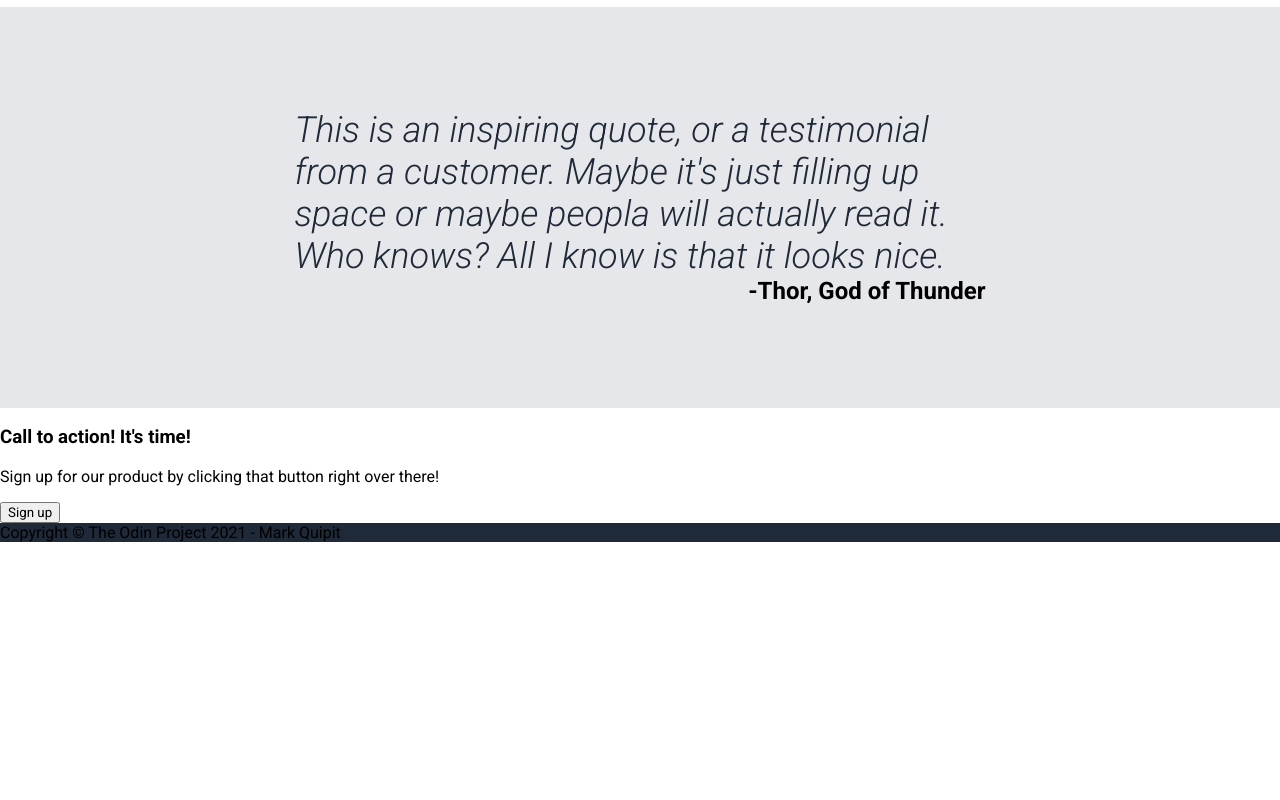
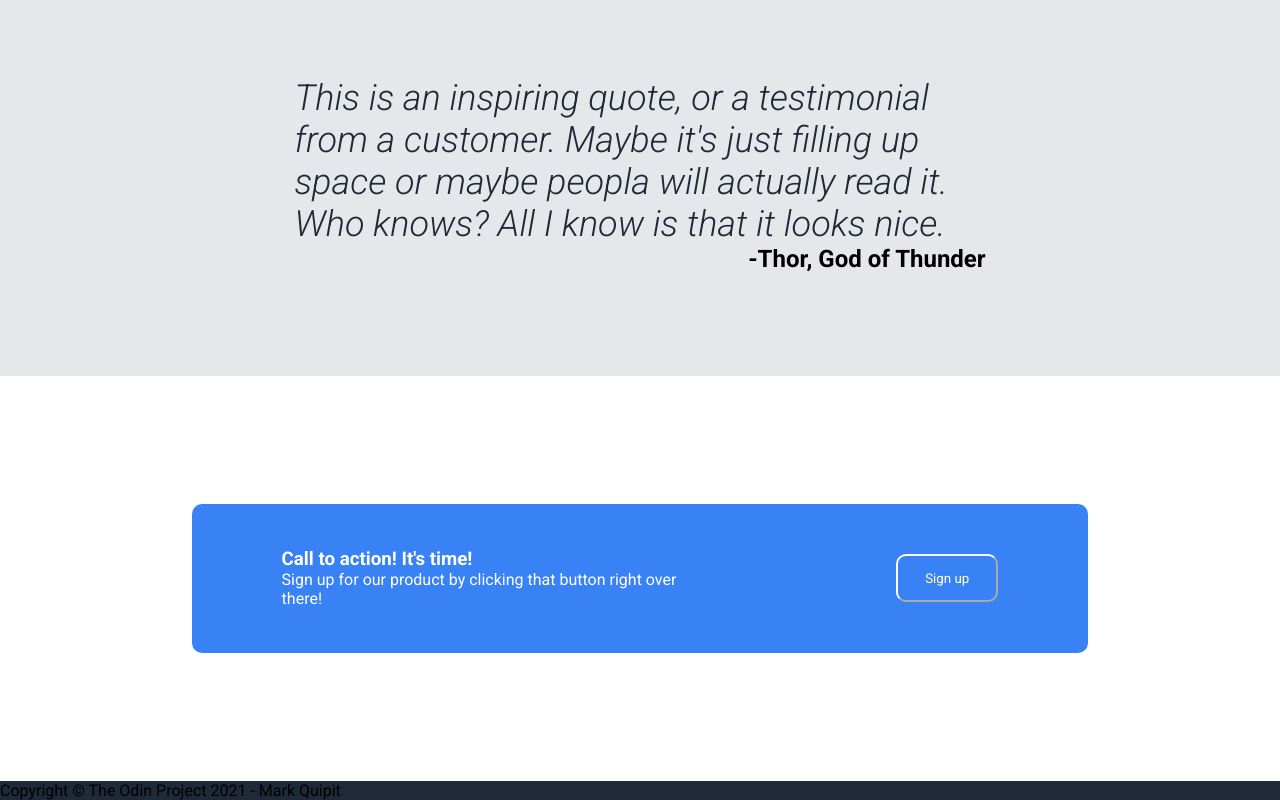
Before and after one commit to MarkA-Quipit/odin-landing-page, a plain HTML site: page index.html in a window 1280 px wide. Shown: the part 931-1731 px from the top of the page. Before the commit the page ends 1473 px from the top, so only its background shows below. Drawn offline with Linux system fonts and the light colour scheme.

Commit message:
feat(sign-section): styled sign section following the desired outcome

```diff
--- a/index.html
+++ b/index.html
@@ -57,8 +57,10 @@
         </section>
         <section class="sign-section">
             <div class="box">
-                <h3>Call to action! It's time!</h3>
-                <p>Sign up for our product by clicking that button right over there!</p>
+                <div class="box-texts">
+                    <h3>Call to action! It's time!</h3>
+                    <p>Sign up for our product by clicking that button right over there!</p>
+                </div>
                 <button>Sign up</button>
             </div>
         </section>
--- a/style.css
+++ b/style.css
@@ -29,6 +29,7 @@ a {  /* Removing the defaults of anchor */
     color: #E5E7EB;
 }
 
+
 /* Header Section */
 header {
     display: flex;
@@ -48,7 +49,7 @@ header {
     gap: 15px;
 }
 
-.links li a {
+.links li, a {
     font-size: 0.875rem;
     font-weight: 300;
 }
@@ -158,10 +159,40 @@ header {
 }
 
 
+/* Sign Section */
+.sign-section {
+    display: flex;
+    padding: 10% 15%;
+}
 
+.box {
+    display: flex;
+    width: 100vw;
+    align-items: center;
+    background-color: #3882F6;
+    border-radius: 10px;
+    padding: 5% 10%;
+    justify-content: center;
+    gap: 200px;
+}
 
+.box-texts {
+    color: white;
+    margin: 0;
+}
 
+.box-texts h3, p {
+    margin: 0;
+}
 
+.box button {
+    width: 15%;
+    height: 80%;
+    background-color: #3882F6;
+    border-radius: 10px;
+    color: white;
+    border-color: white;
+}
 
 
 /* Added for now, will be finished later on */
```
